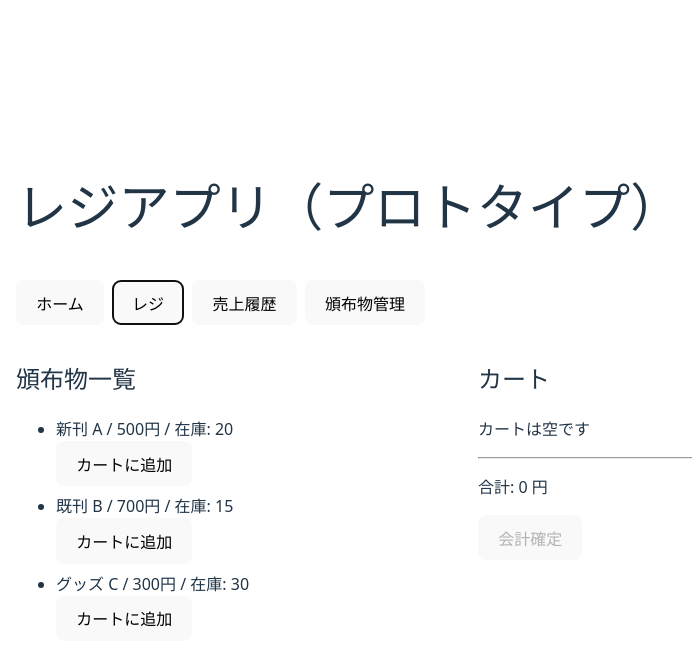
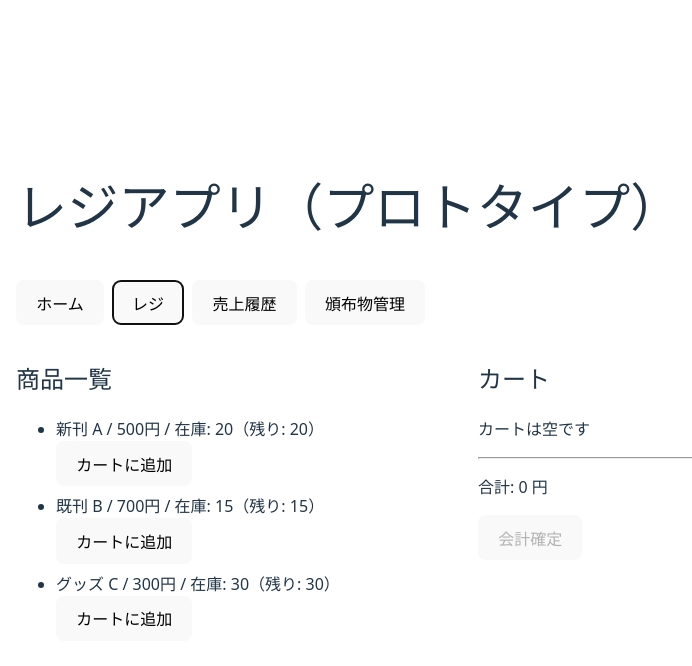
Before and after one commit to kei5o55/register, a React (Vite) app: page / in a window 1280 px wide. Both pictures are taken after a click on the button "レジ". Shown: the top 666 px of the page, without its empty margins (0-692 px from the left). Built offline with nearby package versions, Linux system fonts and the light colour scheme.

Commit message:
レジコンポーネントの分割
全体分割作業の進捗です

```diff
--- a/src/App.tsx
+++ b/src/App.tsx
@@ -2,6 +2,7 @@ import { useState } from "react";
 import { HomeScreen } from "./components/HomeScreen";
 import { HistoryScreen } from "./components/HistoryScreen";
 import { SaleDetailScreen } from "./components/SaleDetailScreen";
+import { RegisterScreen } from "./components/RegisterScreen";
 
 type SaleItem = {
   itemId: string;
@@ -36,6 +37,8 @@ const initialItems: Item[] = [
   { id: "2", name: "既刊 B", price: 700, stock: 15 },
   { id: "3", name: "グッズ C", price: 300, stock: 30 },
 ];
+
+
 
 function App() {
   const [screen, setScreen] = useState<Screen>("home");
@@ -151,6 +154,15 @@ function App() {
     setCart((prev) => prev.filter((c) => c.itemId !== id));
   };
 
+  //いったん追加
+  const getRemainingStock = (itemId: string) => {
+    const item = getItemById(itemId);
+    const cartItem = cart.find((c) => c.itemId === itemId);
+    const used = cartItem ? cartItem.quantity : 0;
+    return item.stock - used;
+  };
+
+
   return (
     <div style={{ padding: 16, maxWidth: 900, margin: "0 auto" }}>
       <header
@@ -187,6 +199,7 @@ function App() {
           onAddToCart={handleAddToCart}
           onCheckout={handleCheckout}
           getItemById={getItemById}
+          getRemainingStock={getRemainingStock}
         />
       )}
 
@@ -221,7 +234,7 @@ function App() {
   );
 }
 
-type RegisterProps = {
+/*type RegisterProps = {
   items: Item[];
   cart: CartItem[];
   totalPrice: number;
@@ -283,7 +296,7 @@ function RegisterScreen({
       </div>
     </div>
   );
-}
+}*/
 
 
 type ItemsScreenProps = {
--- a/src/components/HomeScreen.tsx
+++ b/src/components/HomeScreen.tsx
@@ -8,7 +8,7 @@ export function HomeScreen({ onGoRegister, onGoHistory }: HomeProps) {
   return (
     <div>
       <h2>ホーム</h2>
-      <p>同人即売会用のWebレジアプリです。</p>
+      <p>Webレジアプリです。</p>
       <div style={{ display: "flex", gap: 16, marginTop: 16 }}>
         <button onClick={onGoRegister}>レジ画面を開く</button>
         <button onClick={onGoHistory}>売上履歴を見る</button>
--- a/src/components/RegisterScreen.tsx
+++ b/src/components/RegisterScreen.tsx
@@ -0,0 +1,72 @@
+// src/components/RegisterScreen.tsx
+import type{ Item, CartItem } from "../types";
+
+type RegisterProps = {
+  items: Item[];
+  cart: CartItem[];
+  totalPrice: number;
+  onAddToCart: (itemId: string) => void;
+  onCheckout: () => void;
+  getItemById: (id: string) => Item;
+  getRemainingStock: (id: string) => number;
+};
+
+export function RegisterScreen({
+  items,
+  cart,
+  totalPrice,
+  onAddToCart,
+  onCheckout,
+  getItemById,
+  getRemainingStock,
+}: RegisterProps) {
+  return (
+    <div style={{ display: "flex", gap: 24, alignItems: "flex-start" }}>
+      <div style={{ flex: 1 }}>
+        <h2>商品一覧</h2>
+        <ul>
+          {items.map((item) => {
+            const remaining = getRemainingStock(item.id);
+            return (
+              <li key={item.id} style={{ marginBottom: 8 }}>
+                <div>
+                  {item.name} / {item.price}円 / 在庫: {item.stock}
+                  {"（残り: "}{remaining}{"）"}
+                </div>
+                <button
+                  onClick={() => onAddToCart(item.id)}
+                  disabled={remaining <= 0}
+                >
+                  カートに追加
+                </button>
+              </li>
+            );
+          })}
+        </ul>
+      </div>
+
+      <div style={{ flex: 1 }}>
+        <h2>カート</h2>
+        {cart.length === 0 ? (
+          <p>カートは空です</p>
+        ) : (
+          <ul>
+            {cart.map((c) => {
+              const item = getItemById(c.itemId);
+              return (
+                <li key={c.itemId}>
+                  {item.name} x {c.quantity} = {item.price * c.quantity}円
+                </li>
+              );
+            })}
+          </ul>
+        )}
+        <hr />
+        <p>合計: {totalPrice} 円</p>
+        <button onClick={onCheckout} disabled={cart.length === 0}>
+          会計確定
+        </button>
+      </div>
+    </div>
+  );
+}
```
